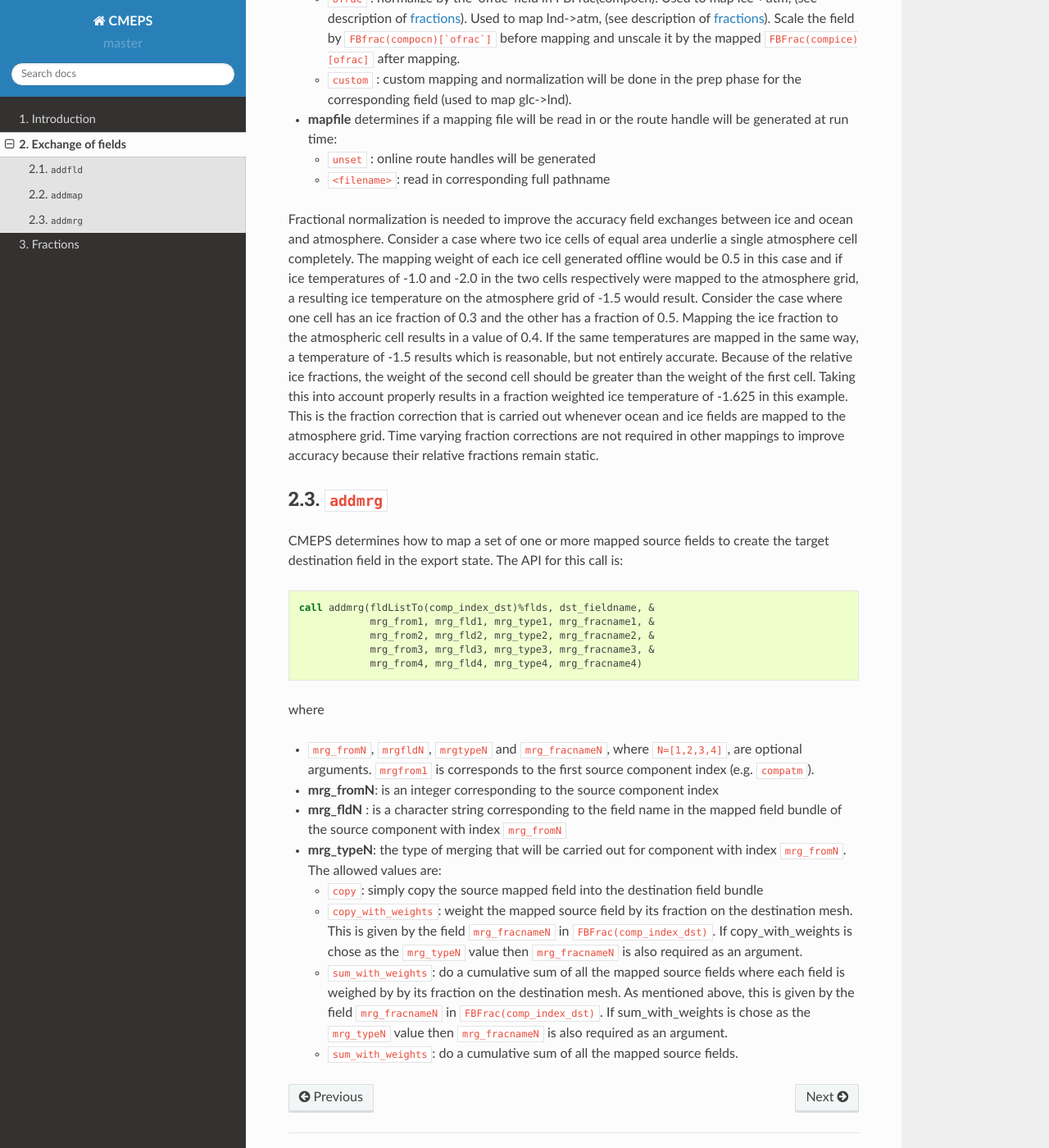
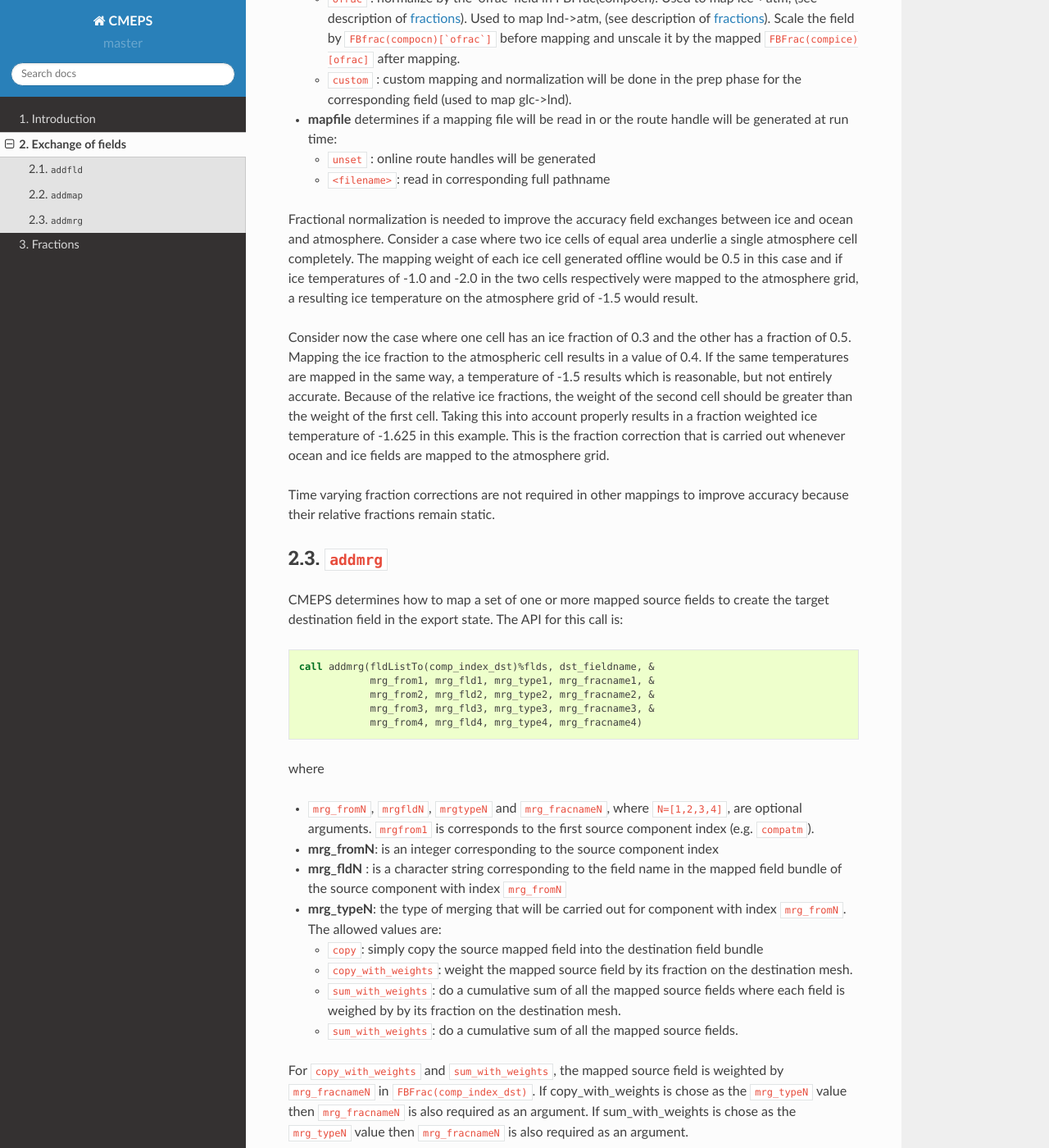
Before and after one commit to ESCOMP/CMEPS, a Sphinx documentation site: the page built from doc/source/esmfldsexchange.rst, in a window 1280 px wide and 1400 px high, scrolled down 1707 px. Shown: the whole window at 82% size. Built offline with Sphinx 7.4.7 and the Read the Docs theme 2.0.0, drawn with Linux system fonts in a browser that asks for light colours; pages that are not in the unit, such as notebooks, are missing from menus; comment, search, counter and statistics services are not loaded.

Commit message:
split up fldsexchange

```diff
--- a/doc/source/esmfldsexchange.rst
+++ b/doc/source/esmfldsexchange.rst
@@ -105,7 +105,9 @@ single atmosphere cell completely.  The mapping weight of each ice
 cell generated offline would be 0.5 in this case and if ice
 temperatures of -1.0 and -2.0 in the two cells respectively were
 mapped to the atmosphere grid, a resulting ice temperature on the
-atmosphere grid of -1.5 would result.  Consider the case where one
+atmosphere grid of -1.5 would result.
+
+Consider now the case where one
 cell has an ice fraction of 0.3 and the other has a fraction of 0.5.
 Mapping the ice fraction to the atmospheric cell results in a value of
 0.4.  If the same temperatures are mapped in the same way, a
@@ -115,7 +117,9 @@ second cell should be greater than the weight of the first cell.
 Taking this into account properly results in a fraction weighted ice
 temperature of -1.625 in this example.  This is the fraction
 correction that is carried out whenever ocean and ice fields are
-mapped to the atmosphere grid.  Time varying fraction corrections are
+mapped to the atmosphere grid.
+
+Time varying fraction corrections are
 not required in other mappings to improve accuracy because their
 relative fractions remain static.
 
@@ -146,11 +150,9 @@ where
   * ``copy``: simply copy the source mapped field into the destination field bundle
 
   * ``copy_with_weights``: weight the mapped source field by its fraction on the destination mesh.
-    This is given by the field ``mrg_fracnameN`` in ``FBFrac(comp_index_dst)``.
-    If copy_with_weights is chose as the ``mrg_typeN`` value then ``mrg_fracnameN`` is also required as an argument.
 
   * ``sum_with_weights``: do a cumulative sum of all the mapped source fields where each field is weighed by by its fraction on the destination mesh.
-    As mentioned above, this is given by the field ``mrg_fracnameN`` in ``FBFrac(comp_index_dst)``.
-    If sum_with_weights is chose as the ``mrg_typeN`` value then ``mrg_fracnameN`` is also required as an argument.
 
   * ``sum_with_weights``: do a cumulative sum of all the mapped source fields.
+
+For ``copy_with_weights`` and ``sum_with_weights``, the mapped source field is weighted by ``mrg_fracnameN`` in ``FBFrac(comp_index_dst)``. If copy_with_weights is chose as the ``mrg_typeN`` value then ``mrg_fracnameN`` is also required as an argument. If sum_with_weights is chose as the ``mrg_typeN`` value then ``mrg_fracnameN`` is also required as an argument.
```
